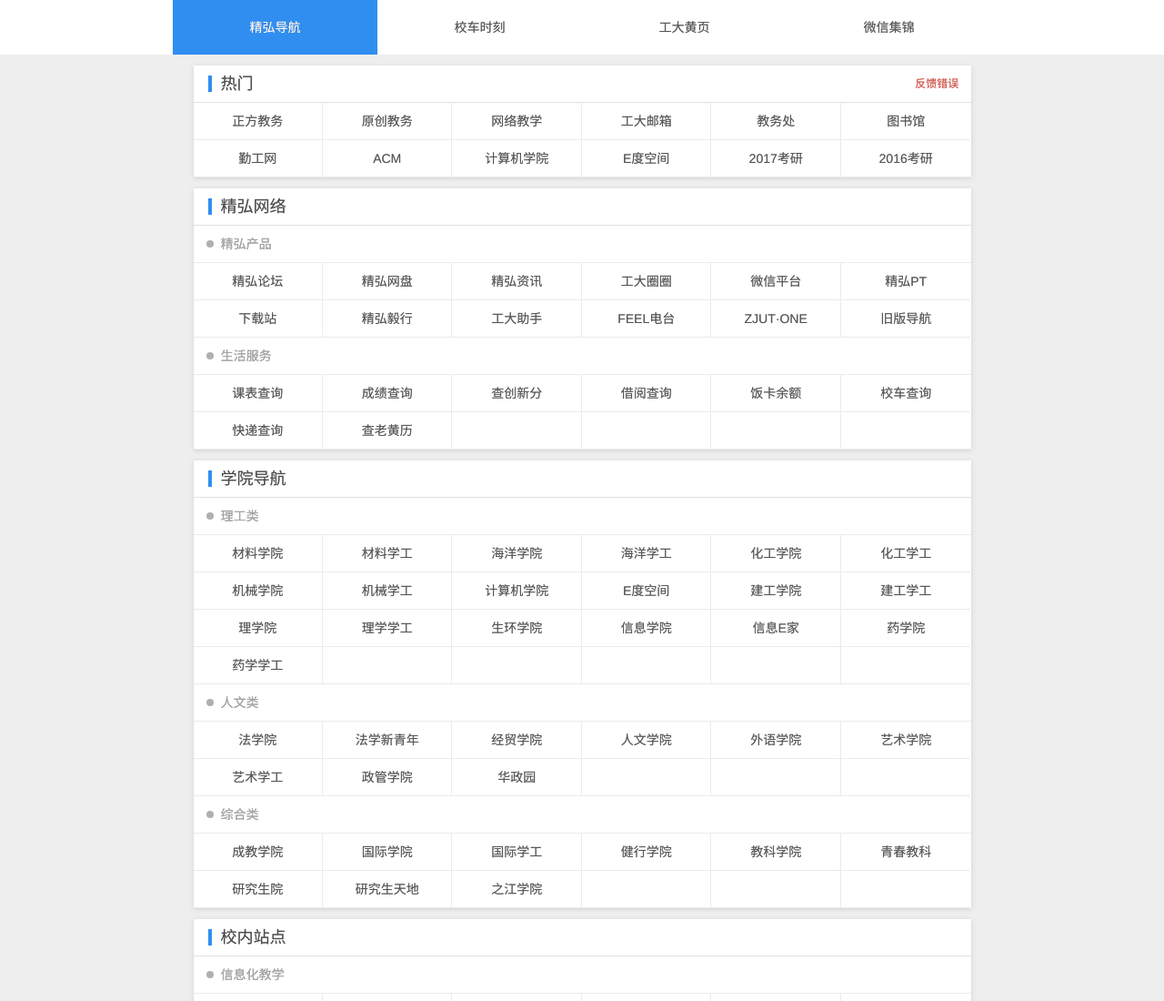
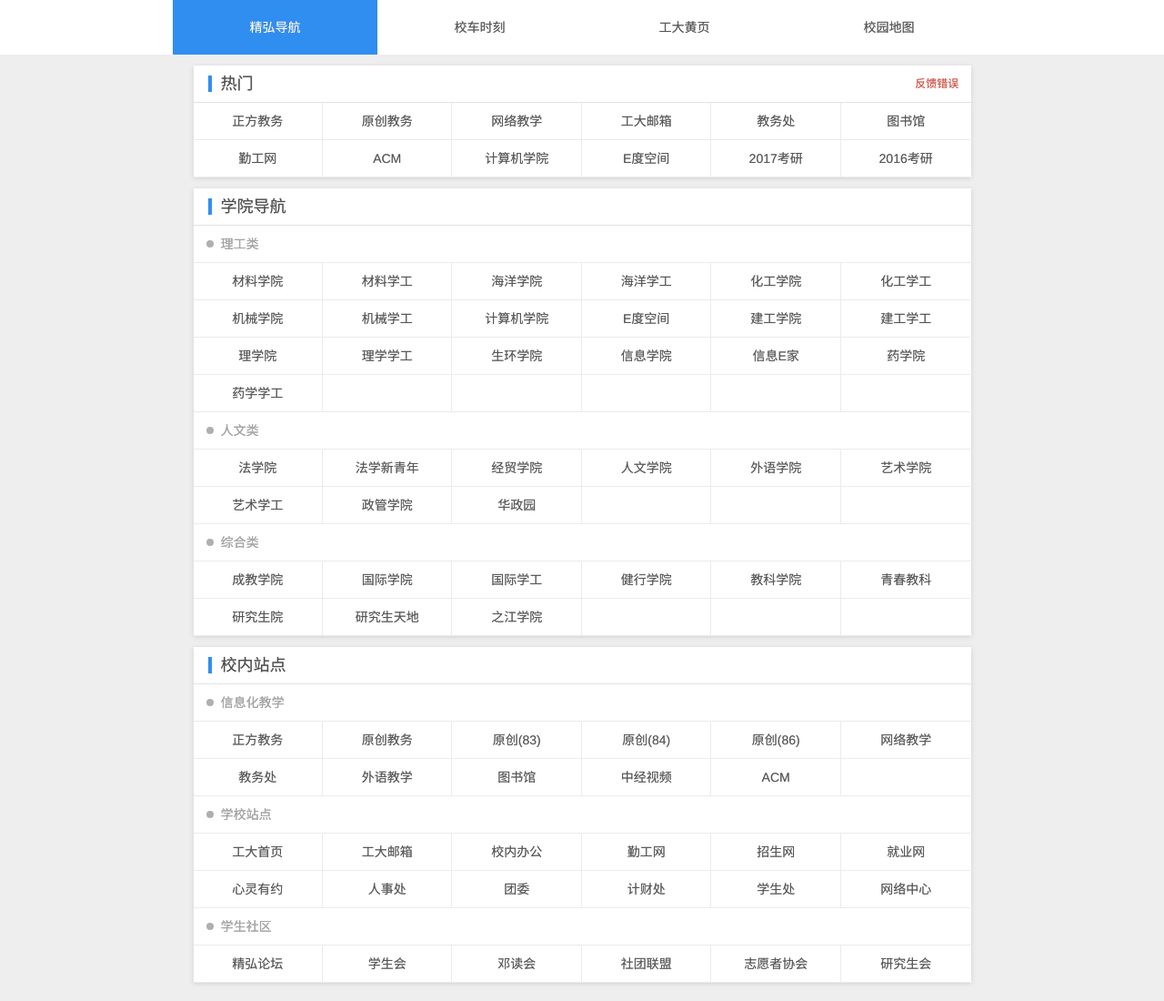
Before and after one commit to nijy97/nijy97.github.io, a plain HTML site: page index.html in a window 1280 px wide. Shown: the top 1100 px of the page at 91% size. Drawn offline with Linux system fonts and the light colour scheme.

Commit message:
improved

```diff
--- a/index.html
+++ b/index.html
@@ -4,8 +4,8 @@
   <meta charset="UTF-8">
   <meta name="viewport" id="viewport" content="width=device-width, initial-scale=1, minimum-scale=1 , maximum-scale=1, user-scalable=no">
   <meta name="renderer" content="webkit">
-  <meta name="Keywords" content="精弘导航,浙江工业大学,网址大全,校车时刻,工大黄页,微信集锦,精弘网络,精弘,精弘论坛,工大助手,精弘网盘,工大圈圈">
-  <meta name="Author" content="HJK">
+  <meta name="Keywords" content="精弘导航,浙江工业大学,校车时刻,工大黄页,校园地图">
+  <meta name="Author" content="HJK&NJY">
   <link rel="icon" href="./favicon.ico" type="image/x-icon">
   <title>精弘导航</title>
   <!--[if lt IE 7]>
@@ -39,8 +39,8 @@
     <ul id="nav-list" class="nav-list">
       <li class="nav-item active"><a href="#">精弘导航</a></li>
       <li class="nav-item"><a href="./xiaoche.html">校车时刻</a></li>
-      <li class="nav-item"><a href="javascript:void(0);" onclick="notYet();">工大黄页</a></li>
-      <li class="nav-item"><a href="javascript:void(0);" onclick="notYet();">微信集锦</a></li>
+      <li class="nav-item"><a href="https://mp.weixin.qq.com/s/kDoJLOh8TE0LIzAJcrbiOQ">工大黄页</a></li>
+      <li class="nav-item"><a href="http://t.hndaliao.com/actity/map/map.aspx?sp_name=zjgongyedaxue">校园地图</a></li>
     </ul>
   </div>
   <div class="container">
@@ -62,41 +62,6 @@
         <li class="column4"><a target="_blank" href="http://www.soft.zjut.edu.cn/">E度空间</a></li>
         <li class="column4"><a target="_blank" href="http://www.yz.zjut.edu.cn/details.asp?tid=20&id=689">2017考研</a></li>
         <li class="column4"><a target="_blank" href="http://www.yz.zjut.edu.cn/details.asp?tid=20&id=547">2016考研</a></li>
-        <li style="border:none;clear:both;height:0;float:none;"></li>
-      </ul>
-    </div>
-    <div class="block">
-      <div class="title"><span class="shape">&nbsp;</span>精弘网络</div>
-      <div class="subtitle"><span class="dot">&nbsp;</span>精弘产品</div>
-      <ul class="list ulc">
-        <li class="column3"><a target="_blank" href="http://bbs.zjut.edu.cn/">精弘论坛</a></li>
-        <li class="column3"><a target="_blank" href="http://pan.zjut.com">精弘网盘</a></li>
-        <li class="column3"><a target="_blank" href="http://news.zjut.com">精弘资讯</a></li>
-        <li class="column3"><a target="_blank" href="http://hd.izjut.com">工大圈圈</a></li>
-        <li class="column3"><a target="_blank" href="http://weixin.zjut.edu.cn">微信平台</a></li>
-        <li class="column3"><a target="_blank" href="http://pt.zjut.com">精弘PT</a></li>
-        <li class="column3"><a target="_blank" href="http://down.zjut.com">下载站</a></li>
-        <li class="column3"><a target="_blank" href="http://walk.izjut.com">精弘毅行</a></li>
-        <li class="column3"><a target="_blank" href="http://www.izjut.com">工大助手</a></li>
-        <li class="column3"><a target="_blank" href="http://feel.zjut.com">FEEL电台</a></li>
-        <li class="column3"><a target="_blank" href="http://one.izjut.com">ZJUT·ONE</a></li>
-        <li class="column3"><a target="_blank" href="http://go.zjut.com/old">旧版导航</a></li>
-        <li style="border:none;clear:both;height:0;float:none;"></li>
-      </ul>
-      <div class="subtitle"><span class="dot">&nbsp;</span>生活服务</div>
-      <ul class="list ulc">
-        <li class="column3"><a target="_blank" href="javascript:void(0);" onclick="notYet();">课表查询</a></li>
-        <li class="column3"><a target="_blank" href="javascript:void(0);" onclick="notYet();">成绩查询</a></li>
-        <li class="column3"><a target="_blank" href="javascript:void(0);" onclick="notYet();">查创新分</a></li>
-        <li class="column3"><a target="_blank" href="javascript:void(0);" onclick="notYet();">借阅查询</a></li>
-        <li class="column3"><a target="_blank" href="javascript:void(0);" onclick="notYet();">饭卡余额</a></li>
-        <li class="column3"><a target="_blank" href="javascript:void(0);" onclick="notYet();">校车查询</a></li>
-        <li class="column3"><a target="_blank" href="javascript:void(0);" onclick="notYet();">快递查询</a></li>
-        <li class="column3"><a target="_blank" href="javascript:void(0);" onclick="notYet();">查老黄历</a></li>
-        <li class="column3"></li>
-        <li class="column3 landscape"></li>
-        <li class="column3 landscape"></li>
-        <li class="column3 landscape"></li>
         <li style="border:none;clear:both;height:0;float:none;"></li>
       </ul>
     </div>
```
